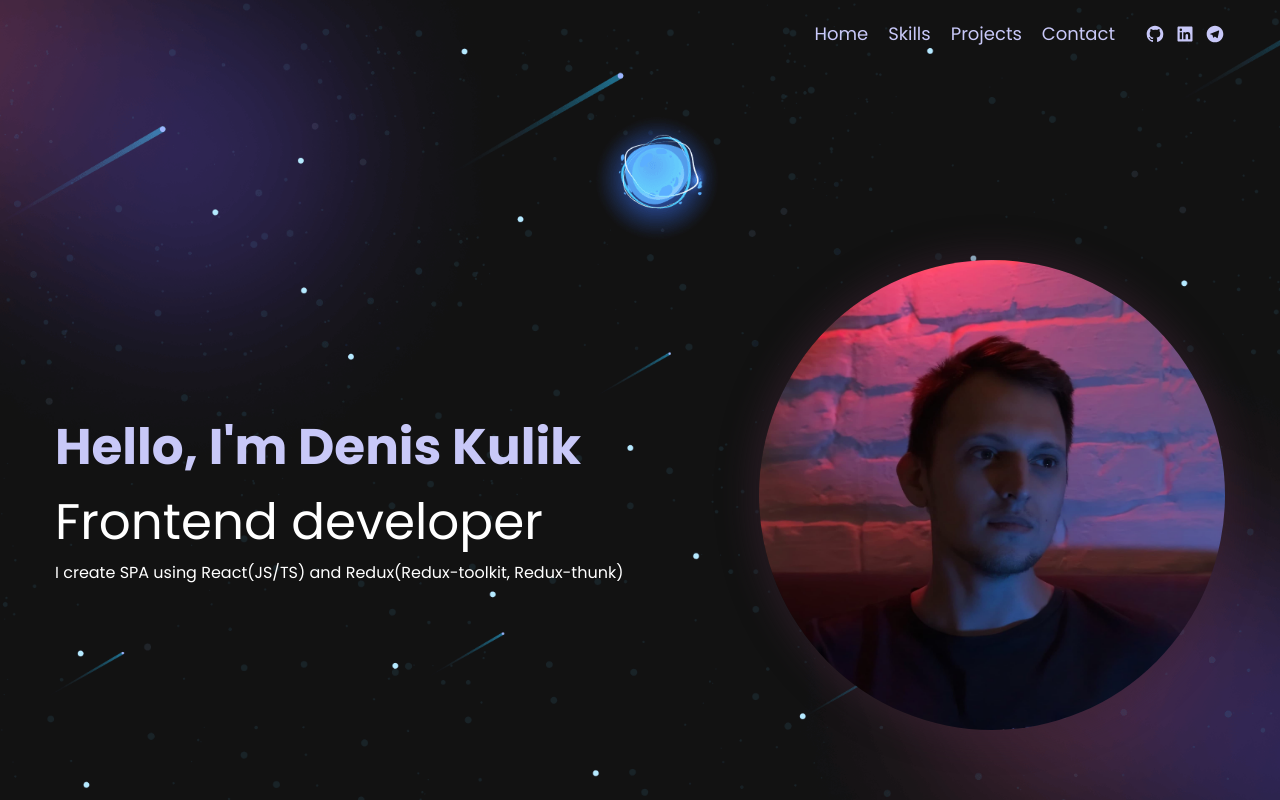
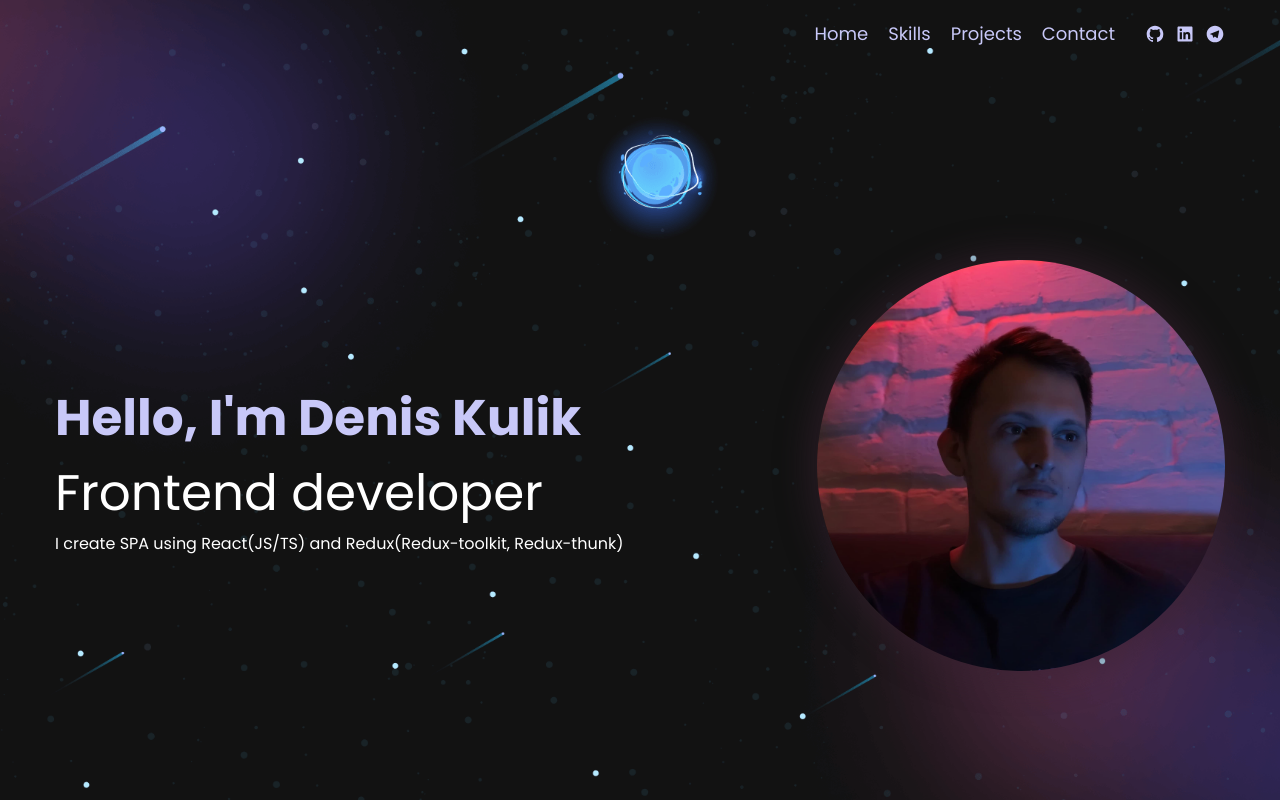
Before and after one commit to DenisKulik/frontend-developer-portfolio, a React (Vite) app: page / in a window 1280 px wide. Built offline with nearby package versions, Linux system fonts and the light colour scheme.

Commit message:
reduce photo size

```diff
--- a/src/layout/Home/HomeStyles.ts
+++ b/src/layout/Home/HomeStyles.ts
@@ -18,7 +18,7 @@ export const HomeInner = styled.div`
 `;
 
 export const AboutMe = styled.div`
-  flex: 1 1 60%;
+  flex: 1 1 65%;
 `;
 
 export const Title = styled.h1`
@@ -35,7 +35,7 @@ export const Description = styled.p`
 `;
 
 export const PhotoWrapper = styled.div`
-  flex: 1 1 40%;
+  flex: 1 1 35%;
 `;
 
 export const MyPhoto = styled.img`
```
